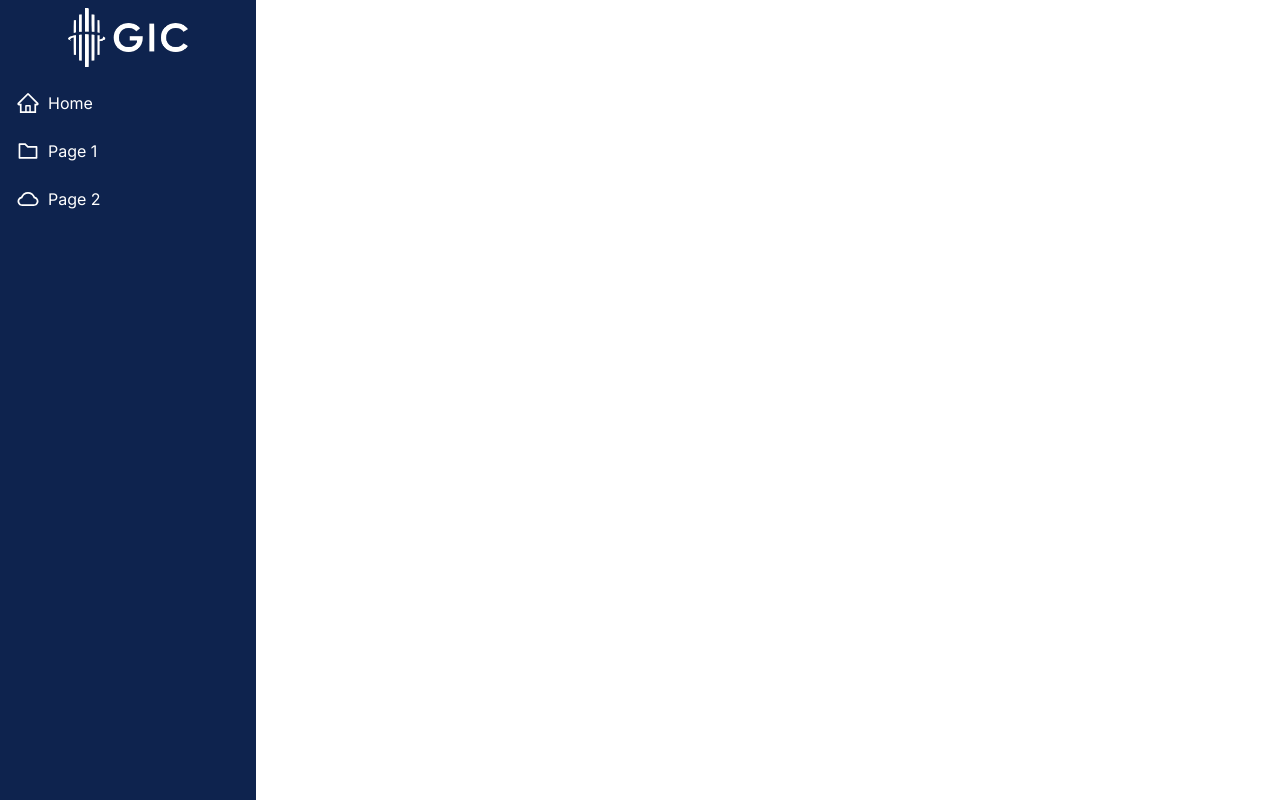
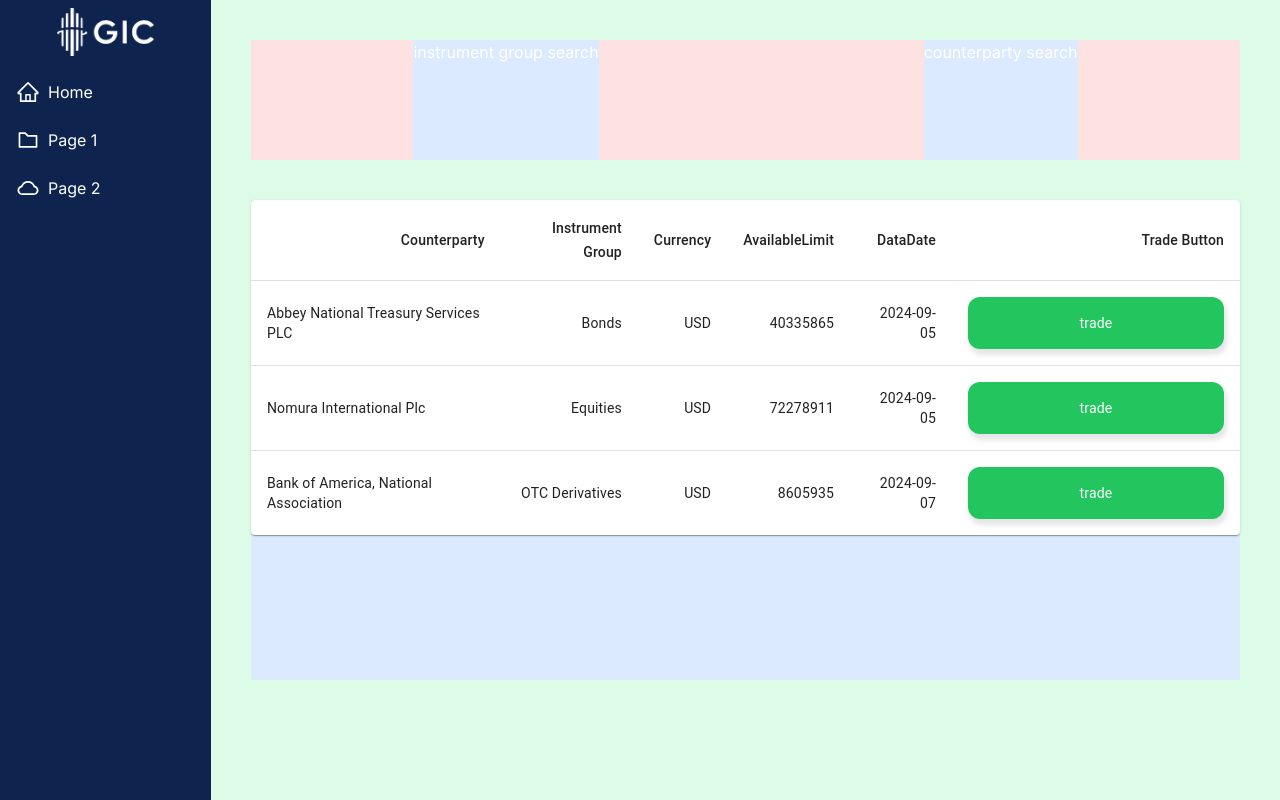
Before and after one commit to Jungstershark/TradeGuard, a Next.js app in the folder frontend/: page /trade-execution in a window 1280 px wide. Built offline with nearby package versions, Linux system fonts and the light colour scheme.

Commit message:
table ui

```diff
--- a/frontend/package.json
+++ b/frontend/package.json
@@ -9,6 +9,9 @@
     "lint": "next lint"
   },
   "dependencies": {
+    "@emotion/react": "^11.13.3",
+    "@emotion/styled": "^11.13.0",
+    "@mui/material": "^6.0.2",
     "axios": "^1.7.7",
     "next": "14.2.7",
     "react": "^18",
--- /dev/null
+++ b/frontend/src/app/trade-execution/components/LimitTable.tsx
@@ -0,0 +1,54 @@
+import * as React from 'react';
+import Table from '@mui/material/Table';
+import TableBody from '@mui/material/TableBody';
+import TableCell from '@mui/material/TableCell';
+import TableContainer from '@mui/material/TableContainer';
+import TableHead from '@mui/material/TableHead';
+import TableRow from '@mui/material/TableRow';
+import Paper from '@mui/material/Paper';
+import Button from '@/app/components/Button';
+import { ButtonPurpose } from '@/app/utils/ButtonPurpose';
+
+interface LimitTableProps {
+    rows: LimitData[];
+}
+
+
+export default function LimitTable({ rows }: LimitTableProps) {
+
+    return (
+        <TableContainer component={Paper}>
+            <Table sx={{ minWidth: 650 }} aria-label="simple table">
+                <TableHead>
+                    <TableRow>
+                        <TableCell align="right">Counterparty</TableCell>
+                        <TableCell align="right">Instrument Group</TableCell>
+                        <TableCell align="right">Currency</TableCell>
+                        <TableCell align="right">AvailableLimit</TableCell>
+                        <TableCell align="right">DataDate</TableCell>
+                        <TableCell align="right">Trade Button</TableCell>
+                    </TableRow>
+                </TableHead>
+                <TableBody>
+                    {rows.map((row) => (
+                        <TableRow
+                            key={row.Counterparty}
+                            sx={{ '&:last-child td, &:last-child th': { border: 0 } }}
+                        >
+                            <TableCell component="th" scope="row">
+                                {row.Counterparty}
+                            </TableCell>
+                            <TableCell align="right">{row.InstrumentGroup}</TableCell>
+                            <TableCell align="right">{row.Currency}</TableCell>
+                            <TableCell align="right">{row.AvailableLimit}</TableCell>
+                            <TableCell align="right">{row.DataDate}</TableCell>
+                            {row.TradeButton? <TableCell align="right">
+                                <Button text = "trade" link = "/page1" purpose={ButtonPurpose.Ready} />
+                                </TableCell> : null}
+                        </TableRow>
+                    ))}
+                </TableBody>
+            </Table>
+        </TableContainer>
+    );
+}
--- a/frontend/src/app/trade-execution/page.tsx
+++ b/frontend/src/app/trade-execution/page.tsx
@@ -1,11 +1,20 @@
+import LimitTable from "./components/LimitTable";
+import dummyData from "../utils/test";
 export default function Page() {
     return (
-      <main className="flex min-h-screen flex-col items-center justify-between p-24">
-        <div className="z-10 w-full flex flex-col max-w-5xl items-center justify-between font-mono text-sm lg:flex">
-
-          <text className=" pt-5 text-2xl md:text-4xl text-center font-semibold">page2</text>
-
-
+      <main className="flex min-h-screen w-full flex-col items-center p-10 bg-green-100">
+        <div className = "flex flex-row justify-around w-full h-1/6 bg-red-100">
+            <div className = "bg-blue-100">
+                instrument group search
+            </div>
+            <div className = "bg-blue-100">
+                counterparty search
+            </div>
+        </div>
+        <div className = "flex flex-row justify-around w-full h-4/6 bg-red-100 mt-10">
+            <div className = "bg-blue-100">
+                <LimitTable rows = {dummyData} />
+            </div>
         </div>
       </main>
     );
--- /dev/null
+++ b/frontend/src/app/utils/LimitData.tsx
@@ -0,0 +1,8 @@
+interface LimitData {
+    "InstrumentGroup": string;
+    "Counterparty": string;
+    "Currency": string;
+    "AvailableLimit": number;
+    "DataDate": string;
+    "TradeButton": boolean;
+  }
--- /dev/null
+++ b/frontend/src/app/utils/test.tsx
@@ -0,0 +1,28 @@
+const dummyData: LimitData[] = [
+    {
+      "InstrumentGroup": "Bonds",
+      "Counterparty": "Abbey National Treasury Services PLC",
+      "Currency": "USD",
+      "AvailableLimit": 40335865,
+      "DataDate": "2024-09-05",
+        "TradeButton": true
+    },
+    {
+      "InstrumentGroup": "Equities",
+      "Counterparty": "Nomura International Plc",
+      "Currency": "USD",
+      "AvailableLimit": 72278911,
+      "DataDate": "2024-09-05",
+      "TradeButton": true
+    },
+    {
+      "InstrumentGroup": "OTC Derivatives",
+      "Counterparty": "Bank of America, National Association",
+      "Currency": "USD",
+      "AvailableLimit": 8605935,
+      "DataDate": "2024-09-07",
+      "TradeButton": true
+    }
+  ];
+
+export default dummyData;
```
Also changed, not shown: frontend/src/app/assets/search.svg (added), 1 other file (tests, documents, lock files or other folders).
